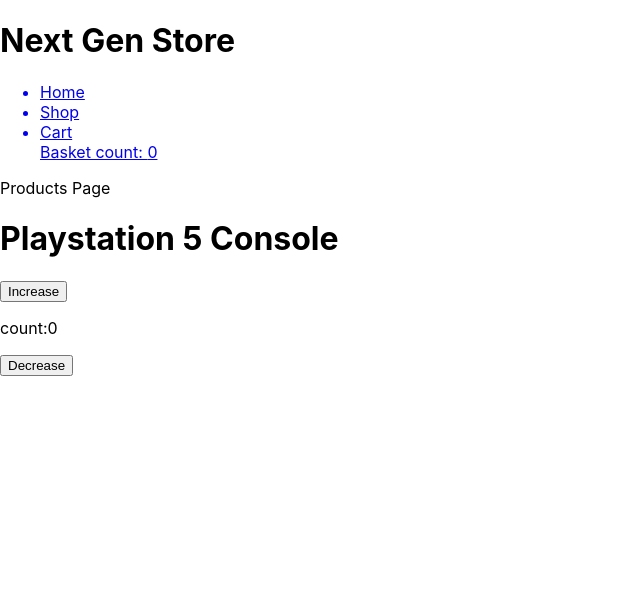
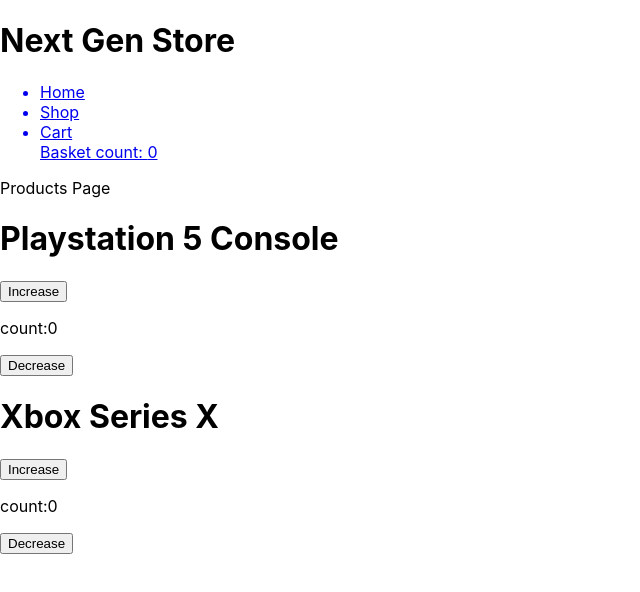
Before and after one commit to sultanp91/shopping-cart, a React (Create React App) app: page /shop in a window 1280 px wide. Shown: the top 592 px of the page, without its empty margins (0-640 px from the left). Built offline with nearby package versions, Linux system fonts and the light colour scheme.

Commit message:
updated cart component

```diff
--- a/src/components/Cart.js
+++ b/src/components/Cart.js
@@ -1,7 +1,18 @@
-import React from 'react';
+import React, { useContext } from 'react';
+import { ShopContext } from './ShopContext';
 
 function Cart() {
-  return <div>Cart</div>;
+  const shopContext = useContext(ShopContext);
+  const [state] = shopContext;
+  return (
+    <div>
+      {state
+        .filter((item) => item.basket > 0)
+        .map((item) => (
+          <h1>{item.name}</h1>
+        ))}
+    </div>
+  );
 }
 
 export default Cart;
--- a/src/components/Shop.js
+++ b/src/components/Shop.js
@@ -34,6 +34,33 @@
       >
         Decrease
       </button>
+      <h1>{state[2].name}</h1>
+      <button
+        type='button'
+        onClick={() =>
+          dispatch({
+            type: 'increment',
+            payload: state[2].sku,
+          })
+        }
+      >
+        Increase
+      </button>
+      <p>
+        count:
+        {state[2].basket}
+      </p>
+      <button
+        type='button'
+        onClick={() =>
+          dispatch({
+            type: 'decrement',
+            payload: state[2].sku,
+          })
+        }
+      >
+        Decrease
+      </button>
     </div>
   );
 }
--- a/src/index.js
+++ b/src/index.js
@@ -2,7 +2,6 @@
 import ReactDOM from 'react-dom';
 import './index.css';
 import App from './App';
-
 
 ReactDOM.render(
   <React.StrictMode>
@@ -10,7 +9,3 @@
   </React.StrictMode>,
   document.getElementById('root')
 );
-
-// If you want to start measuring performance in your app, pass a function
-// to log results (for example: reportWebVitals(console.log))
-// or send to an analytics endpoint. Learn more: https://bit.ly/CRA-vitals
```
Also changed, not shown: src/components/reducer.js (deleted, +0 -10 lines).
